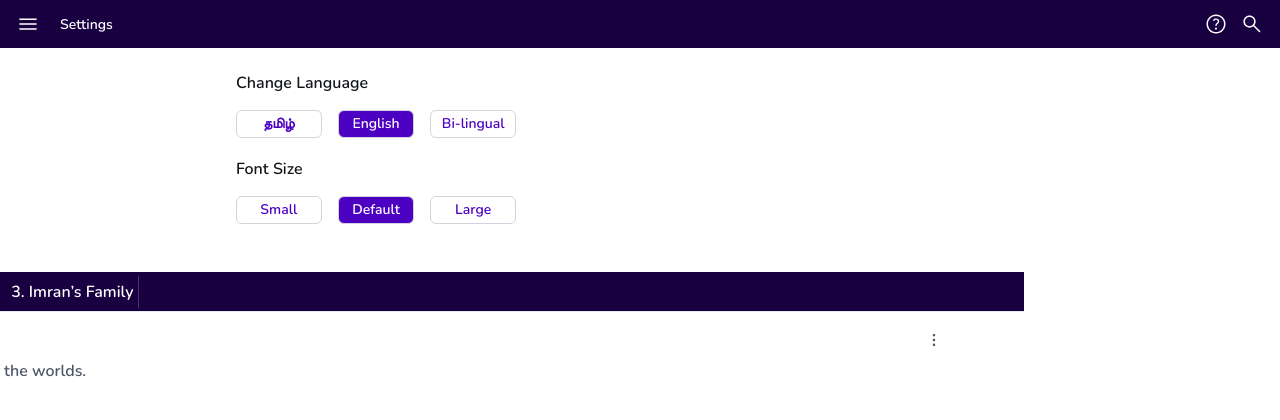
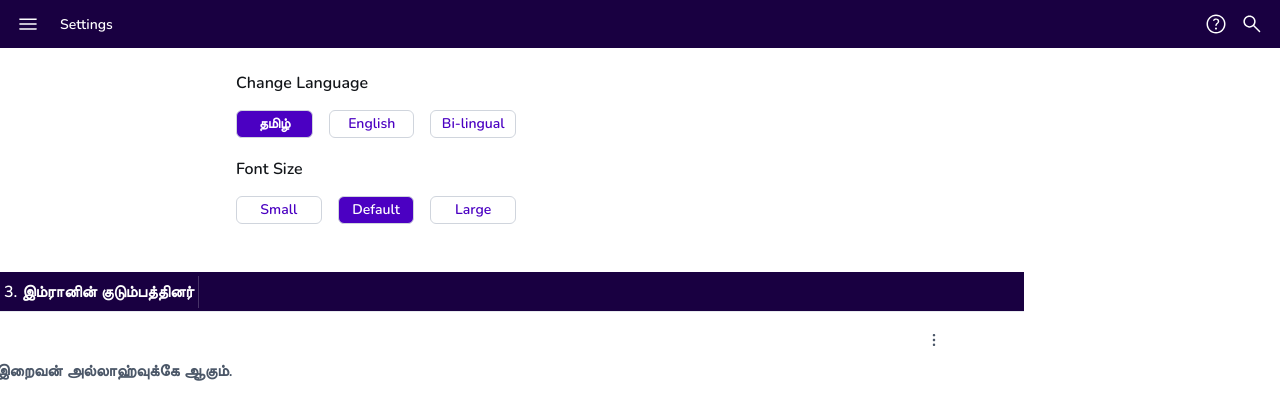
Before and after one commit to aakj2010/drfazl, a React (Create React App) app: page /settings in a window 1280 px wide. Shown: the top 420 px of the page. Built offline with nearby package versions, Linux system fonts and the light colour scheme.

Commit message:
setiings page almost done

```diff
--- /dev/null
+++ b/src/context/LanguageContext.jsx
@@ -0,0 +1,17 @@
+import { createContext, useState } from "react";
+
+
+let LanguageContext = createContext()
+
+export const LanguagePovider = ({ children }) => {
+    const [language, setLanguage] = useState("Tamil")
+
+    return (
+        <LanguageContext.Provider value={{ language, setLanguage }}>
+            {children}
+        </LanguageContext.Provider>
+    )
+}
+
+
+export default LanguageContext
--- /dev/null
+++ b/src/demo/English.jsx
@@ -0,0 +1,39 @@
+import React, { useContext } from 'react'
+import '../screen/Settings.css'
+import more from '../Assets/more.svg'
+import FontContext from '../context/FontContext';
+
+const English = () => {
+    let context = useContext(FontContext)
+
+    return (
+        <>
+            <div className='chapter-list-wrapper'>
+                <div className='chapter-list-items'>
+                    <li className="list-items" style={{ fontSize: `${context.fontSize}px` }}>1. Victory upon Victory</li>
+                    <li className="list-items" style={{ fontSize: `${context.fontSize}px` }}>2. Pasu </li>
+                    <li className="list-items" style={{ fontSize: `${context.fontSize}px` }}>3. Imran’s Family</li>
+                </div>
+            </div>
+            <div className='verse-wrapper' style={{ fontSize: `${context.fontSize}px` }}>
+                <div className='verse-container' style={{ fontSize: `${context.fontSize}px` }}>
+                    <div className='verse-number' style={{ fontSize: `${context.fontSize}px` }}>
+                        <div className='verse-num' style={{ fontSize: `${context.fontSize}px` }}>1.1</div>
+                        <div className='more-btn-wrapper' style={{ fontSize: `${context.fontSize}px` }}>
+                            <button className='more-btn' style={{ fontSize: `${context.fontSize}px` }}>
+                                <img src={more} alt="" />
+                            </button>
+                        </div>
+                    </div>
+                    <div className='verse-text' style={{ fontSize: `${context.fontSize}px` }}>All glory be to Allah, the God of the worlds.</div>
+                    <div className='verse-link' style={{ fontSize: `${context.fontSize}px` }}>
+                        <div className='verse-link-item' style={{ fontSize: `${context.fontSize}px` }}>2.26</div>
+                        <div className='verse-link-item' style={{ fontSize: `${context.fontSize}px` }}>2.28</div>
+                    </div>
+                </div>
+            </div>
+        </>
+    )
+}
+
+export default English
--- /dev/null
+++ b/src/demo/Tamil.jsx
@@ -0,0 +1,39 @@
+import React, { useContext } from 'react'
+import '../screen/Settings.css'
+import more from '../Assets/more.svg'
+import FontContext from '../context/FontContext';
+
+const Tamil = () => {
+    let context = useContext(FontContext)
+
+    return (
+        <>
+            <div className='chapter-list-wrapper'>
+                <div className='chapter-list-items'>
+                    <li className="list-items" style={{ fontSize: `${context.fontSize}px` }}>1. வெற்றிக்கு மேல் வெற்றி</li>
+                    <li className="list-items" style={{ fontSize: `${context.fontSize}px` }}>2. பசு</li>
+                    <li className="list-items" style={{ fontSize: `${context.fontSize}px` }}>3. இம்ரானின் குடும்பத்தினர்</li>
+                </div>
+            </div>
+            <div className='verse-wrapper' style={{ fontSize: `${context.fontSize}px` }}>
+                <div className='verse-container' style={{ fontSize: `${context.fontSize}px` }}>
+                    <div className='verse-number' style={{ fontSize: `${context.fontSize}px` }}>
+                        <div className='verse-num' style={{ fontSize: `${context.fontSize}px` }}>1.1</div>
+                        <div className='more-btn-wrapper' style={{ fontSize: `${context.fontSize}px` }}>
+                            <button className='more-btn' style={{ fontSize: `${context.fontSize}px` }}>
+                                <img src={more} alt="" />
+                            </button>
+                        </div>
+                    </div>
+                    <div className='verse-text' style={{ fontSize: `${context.fontSize}px` }}>அனைத்துப் புகழும், அகிலங்களின் இறைவன் அல்லாஹ்வுக்கே ஆகும்.</div>
+                    <div className='verse-link' style={{ fontSize: `${context.fontSize}px` }}>
+                        <div className='verse-link-item' style={{ fontSize: `${context.fontSize}px` }}>2.26</div>
+                        <div className='verse-link-item' style={{ fontSize: `${context.fontSize}px` }}>2.28</div>
+                    </div>
+                </div>
+            </div>
+        </>
+    )
+}
+
+export default Tamil
--- a/src/index.js
+++ b/src/index.js
@@ -3,12 +3,15 @@ import ReactDOM from 'react-dom/client';
 import './index.css';
 import App from './App';
 import * as serviceWorkerRegistration from './serviceWorkerRegistration';
+import { LanguagePovider } from './context/LanguageContext';
 
 
 const root = ReactDOM.createRoot(document.getElementById('root'));
 root.render(
   <React.StrictMode>
-    <App />
+    <LanguagePovider>
+      <App />
+    </LanguagePovider>
   </React.StrictMode>
 );
 
--- a/src/screen/Settings.jsx
+++ b/src/screen/Settings.jsx
@@ -1,10 +1,14 @@
-import React, { useContext, useState } from 'react'
+import React, { useContext } from 'react'
 import './Settings.css'
-import more from '../Assets/more.svg'
 import FontContext from '../context/FontContext'
+import LanguageContext from '../context/LanguageContext'
+import Tamil from '../demo/Tamil'
+import English from '../demo/English'
 
 const Settings = () => {
     let context = useContext(FontContext)
+
+    let languageContext = useContext(LanguageContext);
     // const [save, setSave] = useState(fontSize)
 
     return (
@@ -14,54 +18,36 @@ const Settings = () => {
                     <div className='lang-box'>
                         <p>Change Language</p>
                         <div className='btn-box'>
-                            <button className='bi-ling-btn'>தமிழ்</button>
-                            <button className='active-eng-btn'>English</button>
-                            <button className='bi-ling-btn'>Bi-lingual</button>
+                            <button className={languageContext.language === 'Tamil' ? 'active-eng-btn tamil-btn': 'bi-ling-btn'} onClick={() => languageContext.setLanguage("Tamil")}>தமிழ்</button>
+                            <button className={languageContext.language === 'English' ? 'active-eng-btn': 'bi-ling-btn'}onClick={() => languageContext.setLanguage("English")}>English</button>
+                            <button className={languageContext.language === 'bi-lingual' ? 'active-eng-btn': 'bi-ling-btn'}>Bi-lingual</button>
                         </div>
                     </div>
                     <div className='lang-box'>
                         <p>Font Size</p>
                         <div className='btn-box'>
-                            <button className='bi-ling-btn' onClick={() => context.setFontSize(14)}>Small</button>
-                            <button className='active-eng-btn' onClick={() => context.setFontSize(16)}>Default</button>
-                            <button className='bi-ling-btn' onClick={() => context.setFontSize(18)}>Large</button>
+                            <button className={context.fontSize === 14 ? 'active-eng-btn': 'bi-ling-btn'} onClick={() => context.setFontSize(14)}>Small</button>
+                            <button className={context.fontSize === 16 ? 'active-eng-btn': 'bi-ling-btn'} onClick={() => context.setFontSize(16)}>Default</button>
+                            <button className={context.fontSize === 18 ? 'active-eng-btn': 'bi-ling-btn'} onClick={() => context.setFontSize(18)}>Large</button>
                         </div>
                     </div>
                 </div>
 
                 <div className='demo-box'>
-                    <div className='chapter-list-wrapper'>
-                        <div className='chapter-list-items'>
-                            <li className="list-items" style={{ fontSize: `${context.fontSize}px` }}>1. Victory upon Victory</li>
-                            <li className="list-items" style={{ fontSize: `${context.fontSize}px` }}>2. Pasu </li>
-                            <li className="list-items" style={{ fontSize: `${context.fontSize}px` }}>3. Imran’s Family</li>
-                        </div>
-                    </div>
-                    <div className='verse-wrapper' style={{ fontSize: `${context.fontSize}px` }}>
-                        <div className='verse-container' style={{ fontSize: `${context.fontSize}px` }}>
-                            <div className='verse-number' style={{ fontSize: `${context.fontSize}px` }}>
-                                <div className='verse-num' style={{ fontSize: `${context.fontSize}px` }}>1.1</div>
-                                <div className='more-btn-wrapper' style={{ fontSize: `${context.fontSize}px` }}>
-                                    <button className='more-btn' style={{ fontSize: `${context.fontSize}px` }}>
-                                        <img src={more} alt="" />
-                                    </button>
-                                </div>
-                            </div>
-                            <div className='verse-text' style={{ fontSize: `${context.fontSize}px` }}>All glory be to Allah, the God of the worlds.</div>
-                            <div className='verse-link' style={{ fontSize: `${context.fontSize}px` }}>
-                                <div className='verse-link-item' style={{ fontSize: `${context.fontSize}px` }}>2.26</div>
-                                <div className='verse-link-item' style={{ fontSize: `${context.fontSize}px` }}>2.28</div>
-                            </div>
-                        </div>
-                    </div>
-                </div>
-                {/* <div className='save-box'>
+                    {
+                        languageContext.language === 'Tamil' && <Tamil />
+                    }
+                    {
+                        languageContext.language === 'English' && <English />
+                    }
+            </div>
+            {/* <div className='save-box'>
                     <button>Save Changes</button>
                 </div> */}
-            </div>
+        </div>
 
 
-        </div>
+        </div >
     )
 }
 
```
